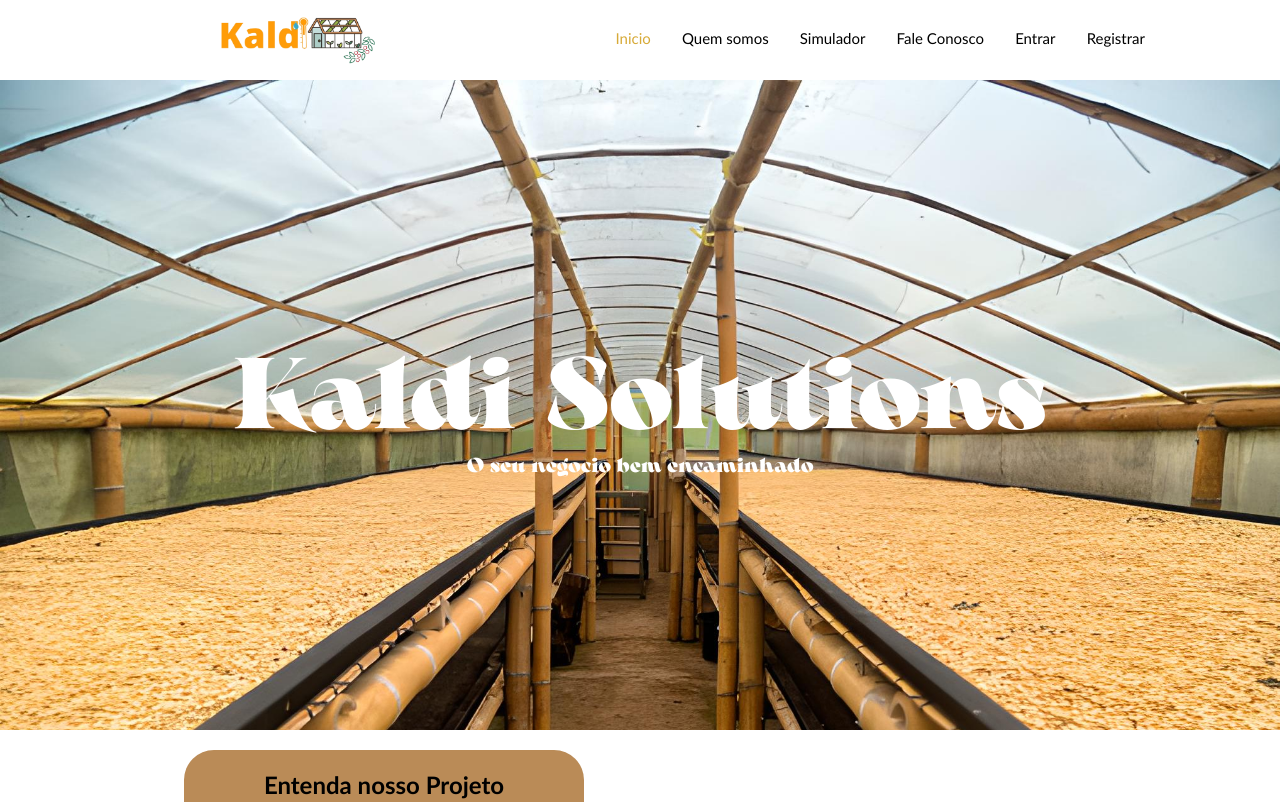
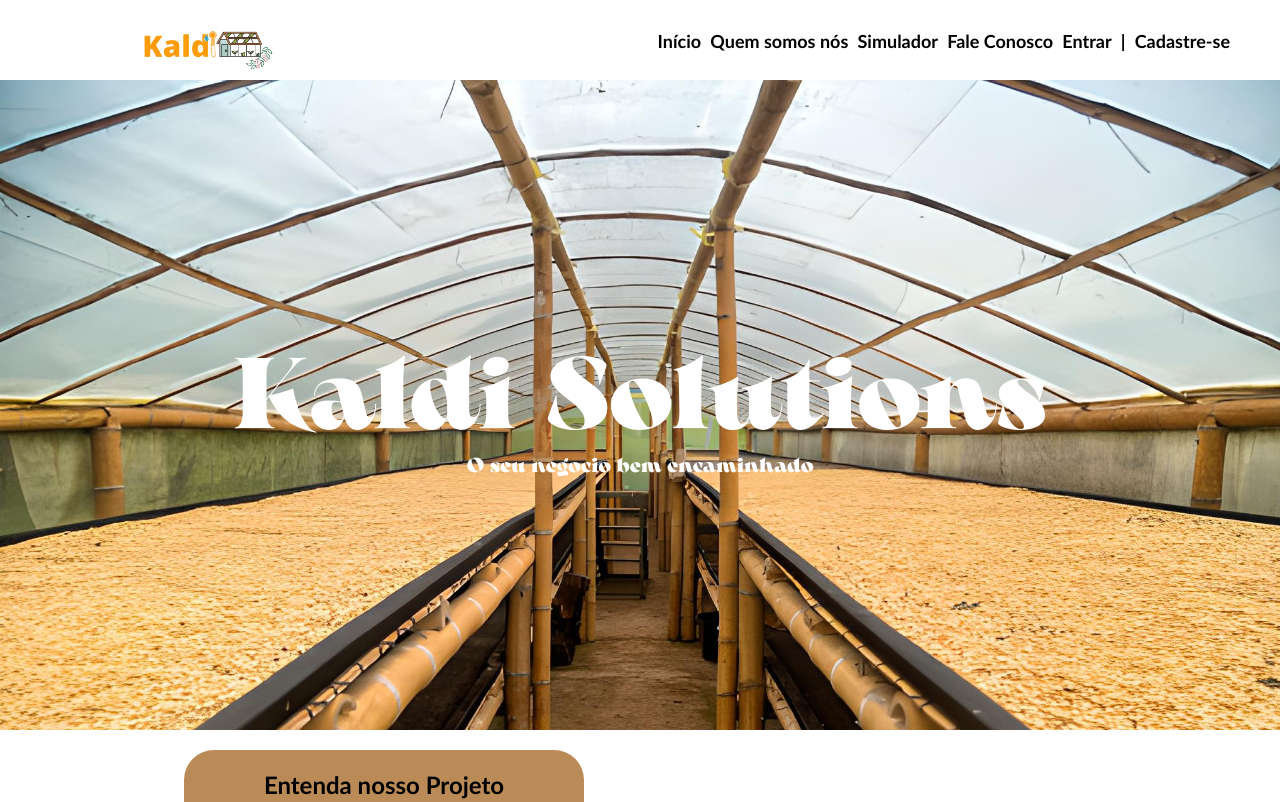
Before and after one commit to Kaldi-Solutions/Site-Completo, a plain HTML site: page kaldi-institucional.html in a window 1280 px wide. Shown: the top 802 px of the page. Drawn offline with Linux system fonts and the light colour scheme.

Commit message:
Site Finalizado v5

```diff
--- a/Skaldi.css
+++ b/Skaldi.css
@@ -1,56 +1,52 @@
 body {
-    margin: 0ex;
+    margin: 0px;
     background-color: white;
     font-family: 'Gill Sans', 'Gill Sans MT', 'Calibri', 'Trebuchet MS', 'sans-serif'
 }
 
-.header {
-    background-color: white;
-    height: 80px;
+.container .logo img{
+    margin: auto 20px auto 20px;
+    height: 100px;
 }
 
-.header .container {
-    /* border: green solid 3px; */
-    display: flex;
-    justify-content: flex-end;
-    margin-right: 10%;
-    width: 100%;
-    height: 80px;
+.logo img{
+    margin-bottom: 50px;
+    height: 50px;
 
 }
 
-.header .container .navbar {
-    color: rgb(0, 0, 0);
-    list-style: none;
-    display: flex;
-    align-items: center;
-    width: 620px;
-    justify-content: space-between;
-    margin-right: 30px;
-    font-size: 15px;
-    padding: 10px;
-    margin: 20px 125px 25px 200px;
+.logo{
+    margin-left: 100px;
+    width: 500px;
 }
 
-a {
-    text-decoration: none;
-    color: Black;
+header .container{
+    box-shadow: 0 0 3px 0;
+    display: flex;
+    height: 80px;
+    width: 100%;
+    background-color: rgba(255, 255, 255, 0.938);
 }
 
-.header .container img {
-    width: 250px;
-    height: 120px;
+.list{
     display: flex;
-    margin-left: 15%;
-    align-self: center;
+    font-size: 18px;
+    font-weight: 700;
+    width: 1400px;
+    margin: 10px 30px 200px 320px;
+    height: 20px;
+    justify-content: space-between;
+    padding: 20px;
+    list-style-type: none;
 }
 
-.navbar #aqui {
-    color: rgb(215, 170, 56);
+.list li a{
+    text-decoration: none;
+    color: black;
 }
 
-.navbar a:hover {
-    color: brown;
+.list a:hover{
+    color: #704F4F;
 }
 
 .banner {
--- a/kaldi-institucional.html
+++ b/kaldi-institucional.html
@@ -11,20 +11,25 @@
 </head>
 
 <body>
-    <div class="header">
+    <header>
         <div class="container">
-            <img src="assets/090C8883-CC7D-43F0-99B3-2E54480A89B8-removebg-preview.png" class="imagem">
-            <!-- <h1>Kaldi Solutions</h1> -->
-            <ul class="navbar">
-                <li id="aqui">Inicio</li>
-                <a href="#quemSomos"><li>Quem somos</li></a>
-                <a href="kaldi-simulador.html"><li>Simulador</li></a>
-                <a href="#faleconosco"><li>Fale Conosco</li></a>
-                <a href="kaldi-Login.html"><li>Entrar</li></a>
-                <a href="kaldi-cadastro.html"><li>Registrar</li></a>
+            <div class="logo">
+                <img src="assets/090C8883-CC7D-43F0-99B3-2E54480A89B8-removebg-preview.png">
+            </div>
+
+            <ul class="list">
+
+                <li><a href="kaldi-institucional.html">Início</a></li>
+                <li><a href="#quemSomos">Quem somos nós</a></li>
+                <li><a href="kaldi-simulador.html">Simulador</a></li>
+                <li><a href="#faleconosco">Fale Conosco</a></li>
+                <li><a href="kaldi-Login.html">Entrar</a></li>
+                <li>|</li>
+                <li><a href="kaldi-cadastro.html">Cadastre-se</a></li>
             </ul>
         </div>
-    </div>
+    </header>
+
     <div class="banner">
         <div class="container">
             <div class="caixa">
```
Also changed, not shown: kaldi-Login.html (+2 -5 lines), slogin_estilo.css (+7 -12 lines).
